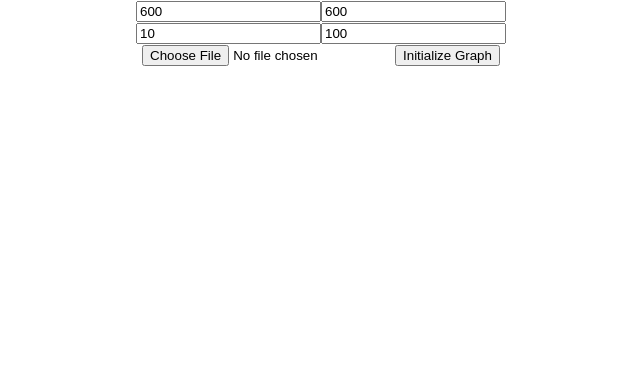
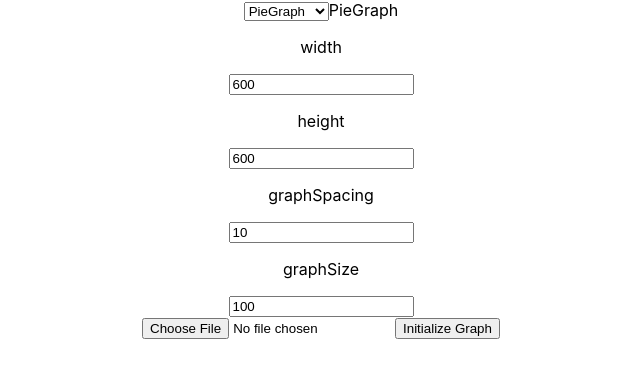
Before and after one commit to ChaonengTan/ACS4310-D3Final, a React (Create React App) app: page / in a window 1280 px wide. Shown: the top 378 px of the page, without its empty margins (319-959 px from the left). Built offline with nearby package versions, Linux system fonts and the light colour scheme.

Commit message:
+lineGraph

```diff
--- a/src/App.js
+++ b/src/App.js
@@ -1,9 +1,11 @@
 import './App.css';
 import { useState, useRef, useLayoutEffect } from 'react';
-import Graph from './components/pieGraph/pieGraph'
 import gameInfo from './gameInfo.csv'
 import * as htmlToImage from 'html-to-image'
 import { saveAs } from 'file-saver'
+// importGraphs
+import PieGraph from './components/pieGraph/pieGraph'
+import LineGraph from './components/lineGraph/lineGraph'
 
 function App() {
   // CSV
@@ -28,11 +30,13 @@ function App() {
   const [graphSpacing, setGraphSpacing] = useState('10')
   const [graphSize, setGraphSize] = useState('100')
   // graphData
+  const [graphType, setGraphType] = useState('PieGraph')
   const [graph, setGraph] = useState(null)
   const setNewGraph = () => {
     const graphStorage = () => {
+      if(graphType == 'PieGraph'){
         return (
-        <Graph
+          <PieGraph
             data={CSV}
             width={width}
             height={height}
@@ -41,6 +45,19 @@ function App() {
             filters={filters}
           />
         )
+      }
+      if(graphType == 'LineGraph'){
+        return (
+          <LineGraph
+            data={CSV}
+            width={width}
+            height={height}
+            graphSpacing={graphSpacing}
+            graphSize={graphSize}
+            filters={filters}
+          />
+        )
+      }
     }
     setGraph(graphStorage())
   }
@@ -58,12 +75,21 @@ function App() {
         {/* initialization */}
         {!graph &&
           <div className='initializer'>
+            <select value={graphType} onChange={e => setGraphType(e.target.value)}>
+              <option>LineGraph</option>
+              <option>PieGraph</option>
+            </select>
+            {graphType}
             <div className='graphSize'>
+              <p>width</p>
               <input type='text' onChange={e => setWidth(e.target.value)} placeholder='width' value={width}></input>
+              <p>height</p>
               <input type='text' onChange={e => setHeight(e.target.value)} placeholder='height' value={height}></input>
             </div>
             <div className='graphSettings'>
+              <p>graphSpacing</p>
               <input type='text' onChange={e => setGraphSpacing(e.target.value)} placeholder='graphSpacing' value={graphSpacing}></input>
+              <p>graphSize</p>
               <input type='text' onChange={e => setGraphSize(e.target.value)} placeholder='graphSize' value={graphSize}></input>
             </div>
             <input type='file' id='customCSV' onChange={e => setCSV(URL.createObjectURL(e.target.files[0]))}></input>
--- /dev/null
+++ b/src/components/lineGraph/lineGraph.js
@@ -0,0 +1,57 @@
+import React from "react"
+import * as d3 from 'd3'
+
+export default class lineGraph extends React.Component {
+    constructor(props){
+        super(props)
+        this.myRef = React.createRef()
+        this.state = {data:[]}
+        this.filterExists = []
+    }
+
+    componentDidMount(){
+        // consts
+        const { data, width, height } = this.props
+        // helpers
+        this.colorScale = d3.scaleSequential()
+            .domain([0, data.length])
+            .interpolator(d3.interpolateRainbow)
+        this.countAllProperty = (data, category, reducer) => {
+            const parseNum = e => e === undefined ? 0 : parseInt(e.split(',').join(''))
+            const countedData = data.reduce((acc, obj) => {
+                acc[obj[category]] === undefined ? acc[obj[category]] = parseNum(obj[reducer]) : acc[obj[category]] += parseNum(obj[reducer])
+                return acc
+            }, [])
+            let newParsedData = []
+            for (const [key, value] of Object.entries(countedData)) {
+                newParsedData.push({'label':key, 'value':value})
+            }
+            return newParsedData
+        }
+        this.svg = d3.select(this.myRef.current)
+                .append('svg')
+                .attr('width', width)
+                .attr('height', height)
+                .style('border', '1px black solid')
+    }
+    componentDidUpdate(){
+        // consts
+        const { data, width, height, graphSpacing, graphSize, filters } = this.props
+        // renderer
+        d3.csv(data).then(data => {
+            filters.forEach((e, i) => {
+                if(this.filterExists.includes(e)) { return }
+                this.filterExists.push(e)
+
+            })
+
+            // updater
+            this.setState({data})
+        })
+    }
+    render(){
+        return(
+            <div ref={this.myRef}></div>
+        )
+    }
+}
```
Also changed, not shown: src/components/barGraph/barGraph.js (deleted). Lines whose indentation alone changed are shown as unchanged.
